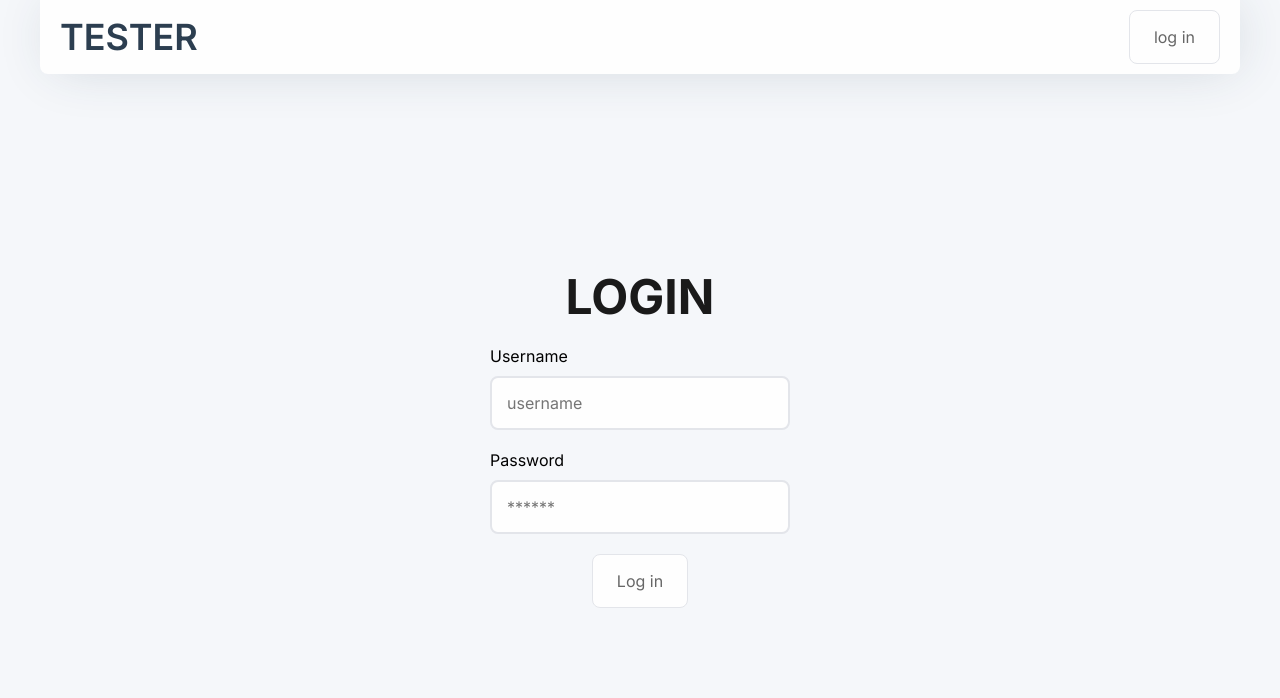
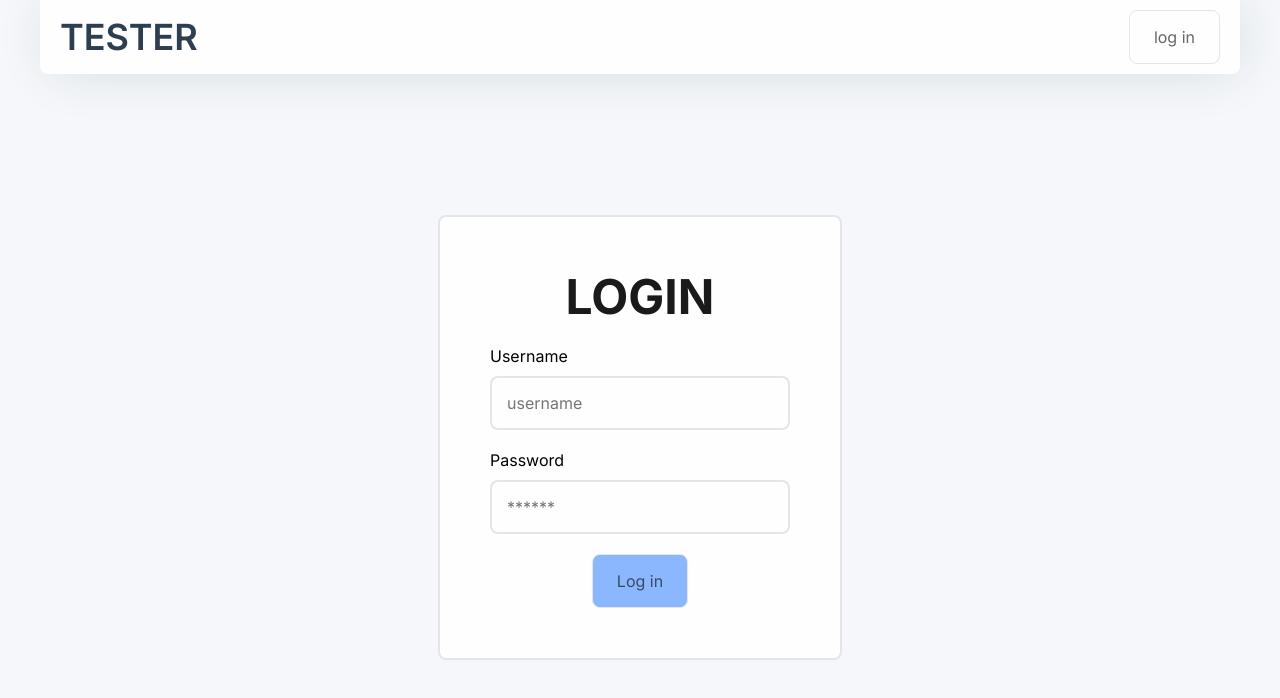
Before and after one commit to AlexZigma/quiz-app, a Next.js app: page /login in a window 1280 px wide. Shown: the top 698 px of the page. Built offline with nearby package versions, Linux system fonts and the light colour scheme; no server answers.

Commit message:
refactor AuthForm: use uncontrolled form

```diff
--- a/src/components/pages/AuthPage/AuthForm.tsx
+++ b/src/components/pages/AuthPage/AuthForm.tsx
@@ -1,7 +1,9 @@
 "use client";
 
 import Button from "@/components/commons/Button/Button";
+import Card from "@/components/commons/Card/Card";
 import Input from "@/components/commons/Inputs/TextInput";
+import ErrorText from "@/components/commons/Text/Error";
 import { SignInSchema } from "@/lib/zod";
 import { useAuth } from "@/providers/AuthProvider";
 import { useRouter } from "next/navigation";
@@ -14,8 +16,6 @@ type ErrorType = { username?: string[]; password?: string[]; message?: string };
 export default function AuthForm() {
   const router = useRouter();
 
-  const [username, setUsername] = useState("");
-  const [password, setPassword] = useState("");
   const [formError, setFormError] = useState<ErrorType | null>(null);
   const { login, isLoading } = useAuth();
 
@@ -23,7 +23,10 @@ export default function AuthForm() {
     event.preventDefault();
     setFormError(null);
 
-    const parsed = SignInSchema.safeParse({ username, password });
+    const formData = new FormData(event.target);
+    const data = Object.fromEntries(formData);
+
+    const parsed = SignInSchema.safeParse(data);
 
     if (!parsed.success) {
       setFormError(z.flattenError(parsed.error).fieldErrors);
@@ -39,7 +42,8 @@ export default function AuthForm() {
   };
 
   return (
-    <form className={styles.form} onSubmit={handleSubmit}>
+    <form onSubmit={handleSubmit}>
+      <Card className={styles.form}>
         <p className="h1">LOGIN</p>
 
         <label className={styles.field}>
@@ -49,12 +53,8 @@ export default function AuthForm() {
             name="username"
             type="text"
             placeholder="username"
-          value={username}
-          onChange={(event) => setUsername(event.target.value)}
           />
-        {formError?.username && (
-          <p className="error">{formError.username[0]}</p>
-        )}
+          <ErrorText text={formError?.username?.[0]} />
         </label>
 
         <label className={styles.field}>
@@ -64,18 +64,15 @@ export default function AuthForm() {
             name="password"
             type="password"
             placeholder="******"
-          value={password}
-          onChange={(event) => setPassword(event.target.value)}
           />
-        {formError?.password && (
-          <p className="error">{formError.password[0]}</p>
-        )}
+          <ErrorText text={formError?.password?.[0]} />
         </label>
 
-      <Button type="submit" className={styles.button} disabled={isLoading}>
+        <Button variant="primary" type="submit" disabled={isLoading}>
           {isLoading ? "Loading..." : "Log in"}
         </Button>
-      {formError?.message && <p className="error">{formError.message}</p>}
+        <ErrorText text={formError?.message} />
+      </Card>
     </form>
   );
 }
```
Lines whose indentation alone changed are shown as unchanged.
